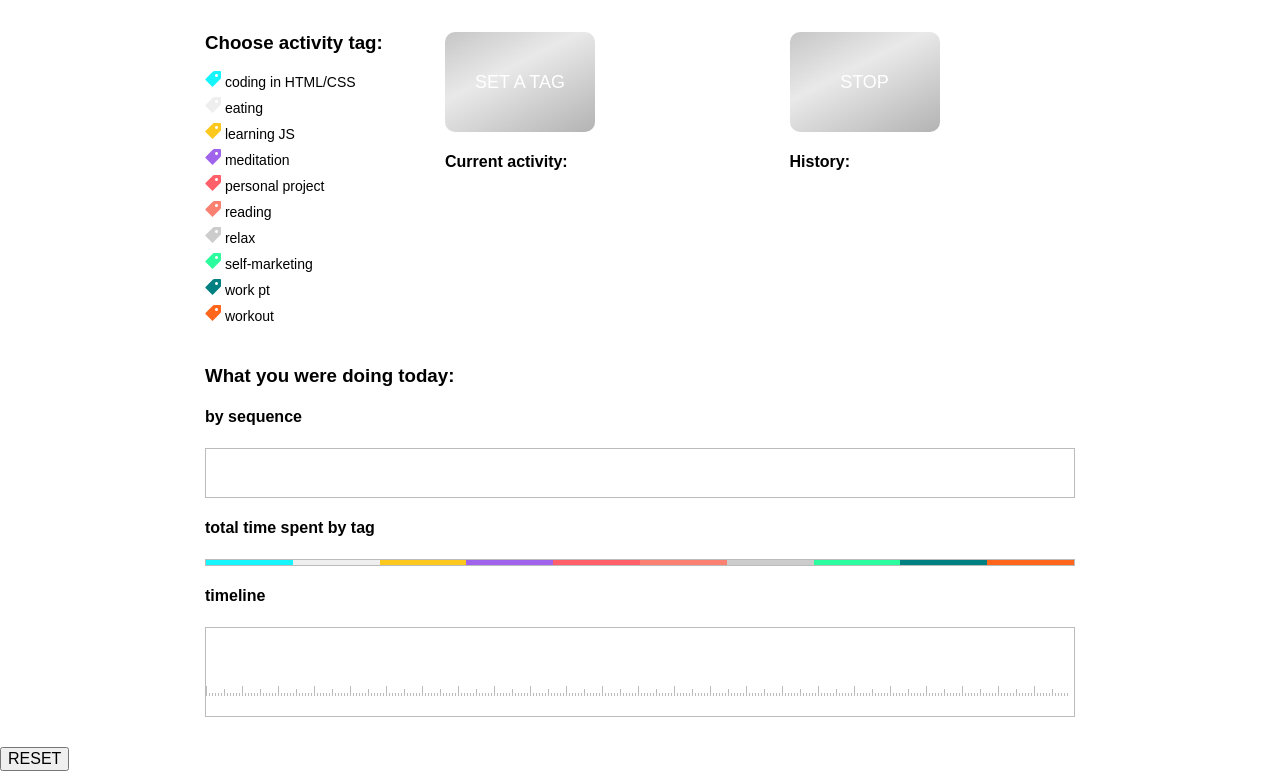
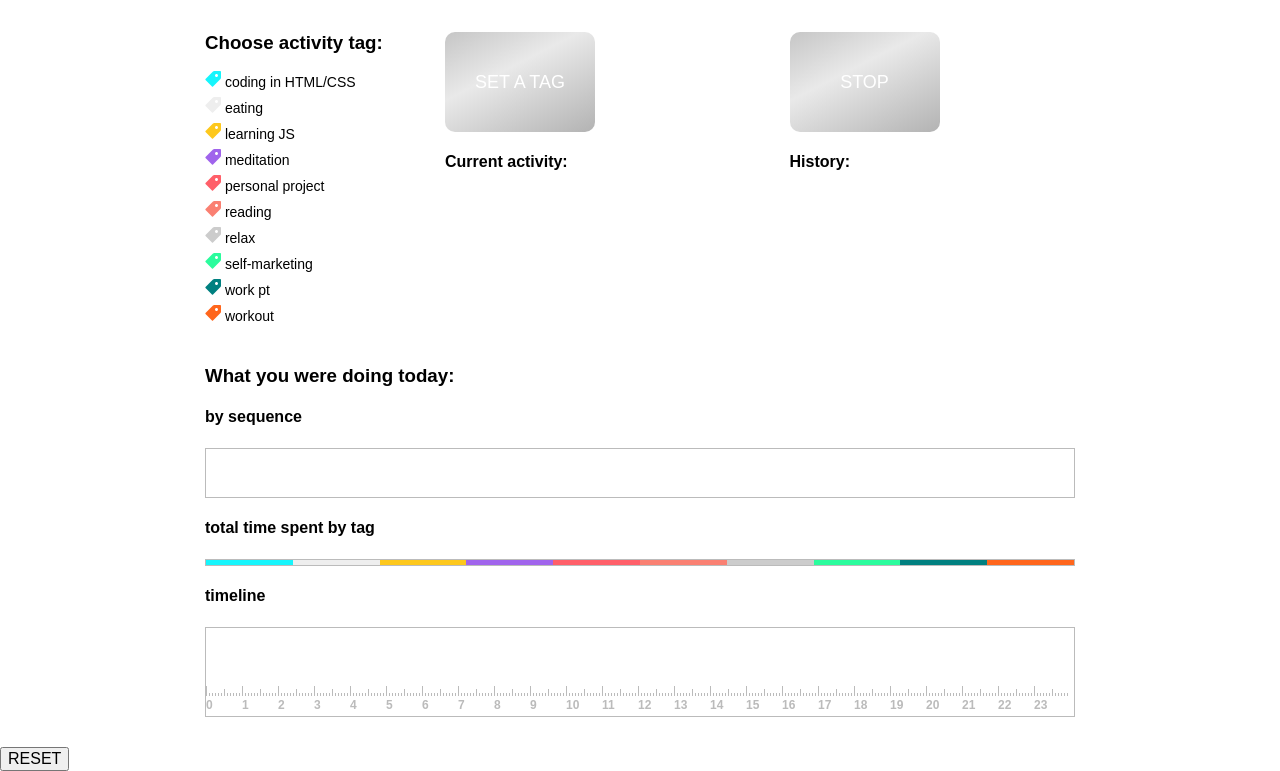
Before and after one commit to nadyawyn/daytimer, a website: page src/index.html in a window 1280 px wide. Shown: the part 116-887 px from the top of the page. Drawn offline with nearby package versions, Linux system fonts and the light colour scheme; files that its build step writes are made by us from their sources.

Commit message:
Added automatic hours output

```diff
--- a/src/js/daytimerscript.js
+++ b/src/js/daytimerscript.js
@@ -21,6 +21,7 @@ window.addEventListener('DOMContentLoaded', function () {
 		counterOutputSerial = document.querySelector('.counter__output_serial'),
 		counterOutputAccum = document.querySelector('.counter__output_accum'),
 		timelineWrapperMarks = document.querySelector('.timeline__wrapper_marks'),
+		timelineWrapperDigits = document.querySelector('.timeline__wrapper_digits'),
 		//Getting the CURRENT DATE
 		thisDate = new Date(),
 		thisYear = thisDate.getFullYear(),
@@ -406,6 +407,16 @@ window.addEventListener('DOMContentLoaded', function () {
 		}
 	}
 
+	function drawDigits() {
+		for (let i = 0; i < 24; i++) {
+			let oneDigit = document.createElement('div');
+			oneDigit.classList.add('timeline__digit');
+			oneDigit.textContent = i;
+			timelineWrapperDigits.appendChild(oneDigit);
+		}
+
+	}
+
 	sumUpSpentTime();
 	getDataFromLocalStoragePrev();
 	getDataFromSettings();
@@ -415,6 +426,7 @@ window.addEventListener('DOMContentLoaded', function () {
 
 
 	drawTimeline();
+	drawDigits();
 
 	console.log(tagColorBase);
 
--- a/src/sass/blocks/_counter.scss
+++ b/src/sass/blocks/_counter.scss
@@ -55,7 +55,7 @@
 
 		&_digits {
 			//outline: 1px solid yellowgreen;
-			bottom: 0;
+			bottom: 3px;
 			height: 20px;
 		}
 
@@ -77,4 +77,12 @@
 			height: 3px;
 		}
 	}
+
+	&__digit {
+		font-size: 12px;
+		font-weight: 700;
+		color: #bbb;
+
+		width: 36px;
+	}
 }
```
Also changed, not shown: dist/css/style.min.css, dist/js/daytimerscript.js.
